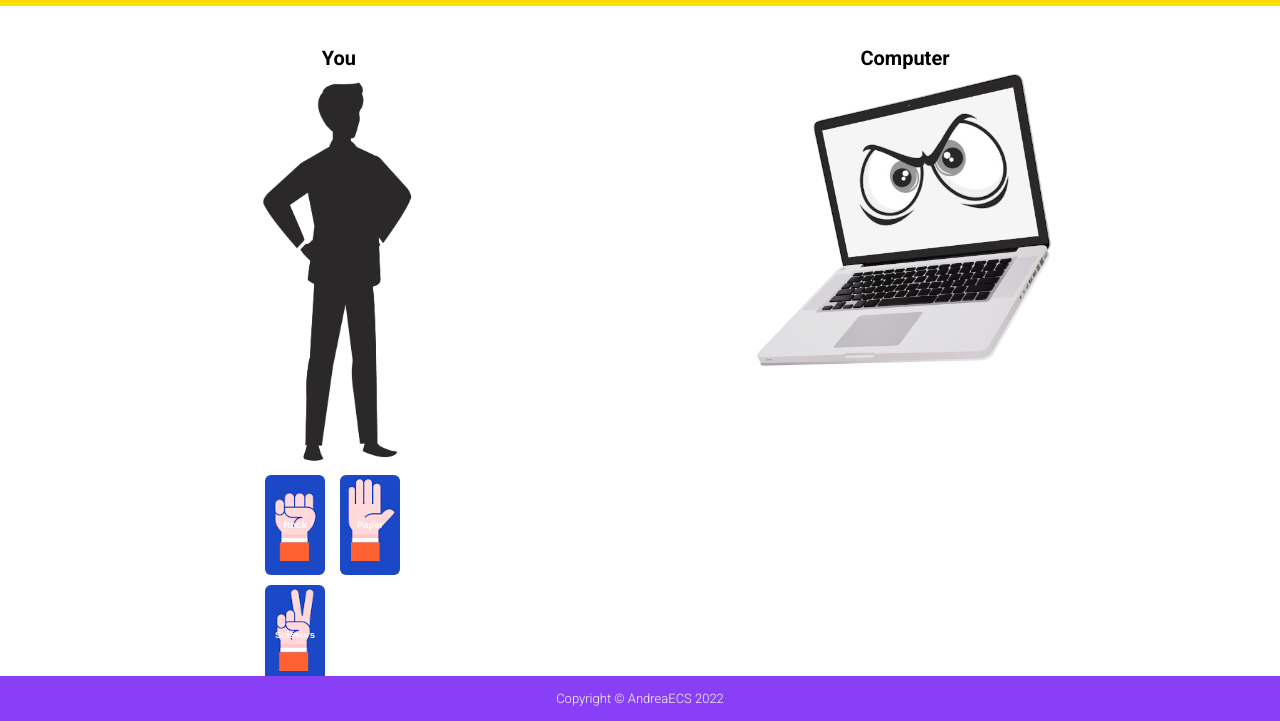
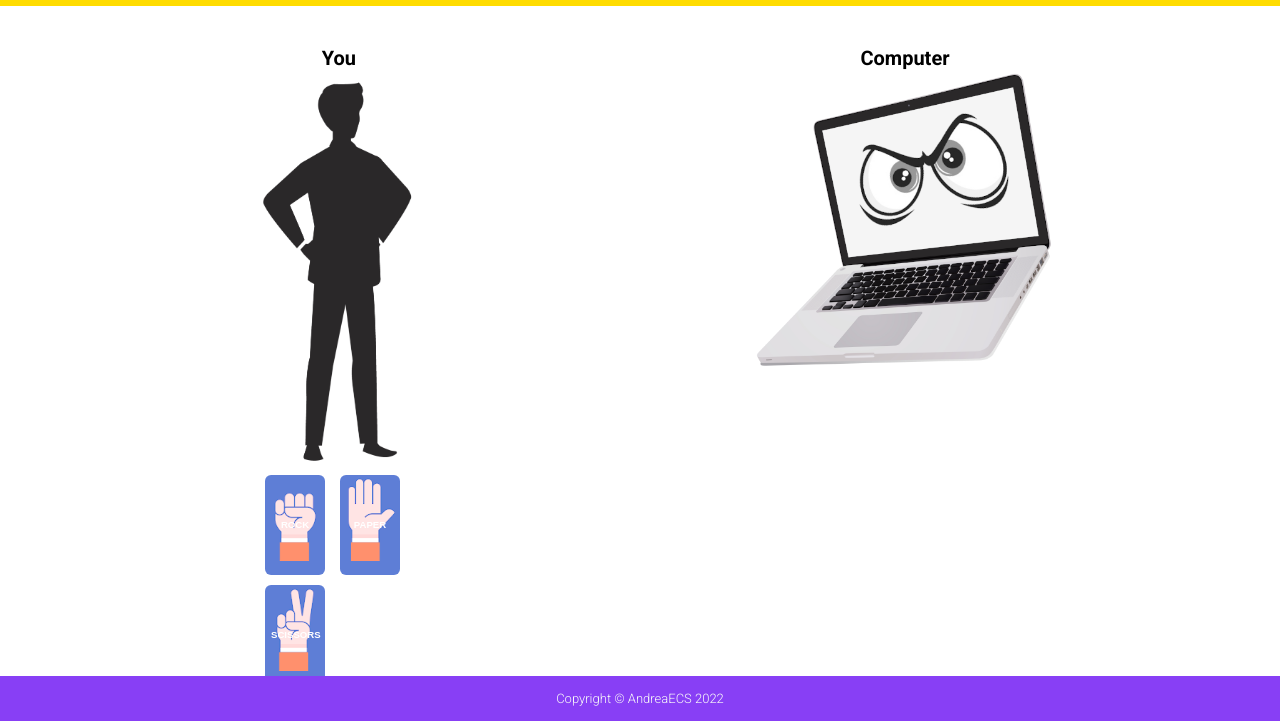
Before and after one commit to Andrea1589/Rock-paper-scissors, a plain HTML site: page index.html in a window 1280 px wide. Shown: the part 79-800 px from the top of the page. Drawn offline with Linux system fonts and the light colour scheme.

Commit message:
Testing buttons and rounds, everethink works fine

```diff
--- a/index.html
+++ b/index.html
@@ -21,9 +21,9 @@
             <div>You</div>
             <img src="./images/user.png" height="400px" alt="Person shadow">
             <div>
-                <button id="button-rock">Rock</button>
-                <button  id="button-paper">Paper</button>
-                <button  id="button-scissors">Scissors</button>
+                <button id="button-rock">ROCK</button>
+                <button  id="button-paper">PAPER</button>
+                <button  id="button-scissors">SCISSORS</button>
             </div>
         </div>
         <div id="messages">
--- a/style.css
+++ b/style.css
@@ -196,8 +196,19 @@ button:hover{
     color: white;
     text-align: center;
     align-self: center;
-    font-weight: bolder;
+    font-weight: bold;
     border-radius: 6px;
+    opacity: 70%;
+    transition: 0.7s;
+}
+
+#button-rock:hover,
+#button-paper:hover,
+#button-scissors:hover{
+    opacity: 1;
+    height: 105px;
+    width: 65px;
+    margin: 0px;
 }
 
 #button-rock{
```
